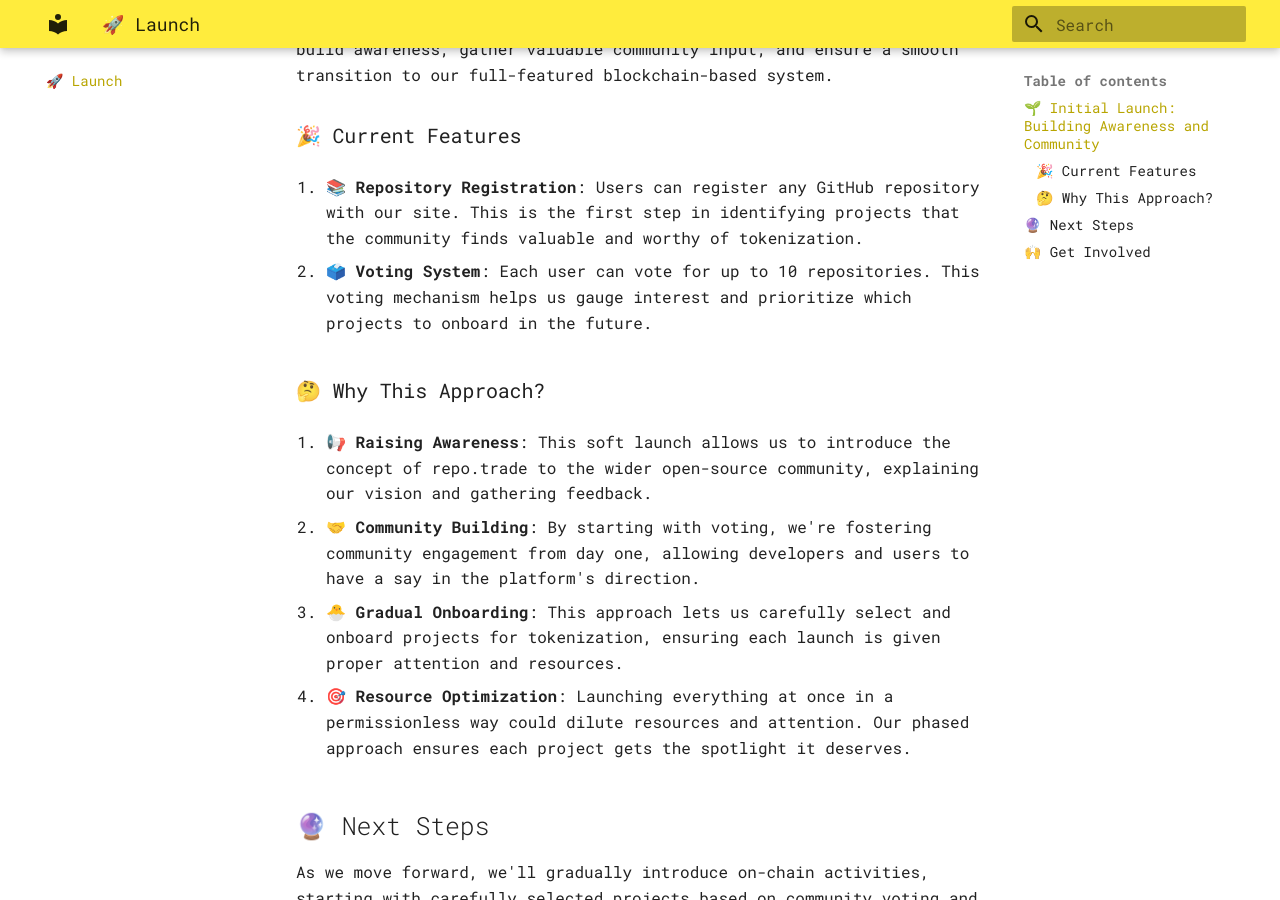
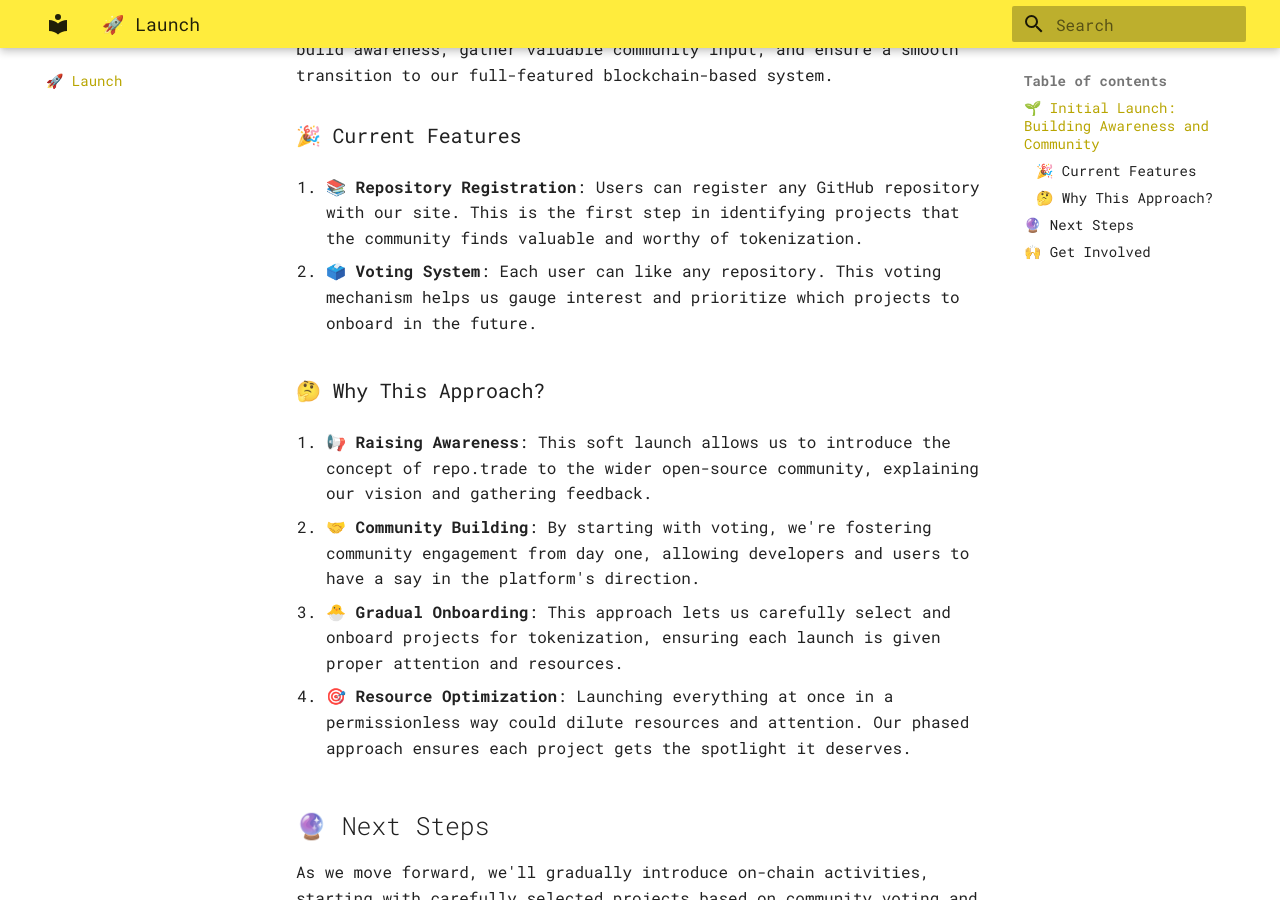
Before and after one commit to repotrade/docs, an MkDocs documentation site: the page built from docs/launch.md, in a window 1280 px wide and 900 px high, scrolled down 370 px. Built offline with MkDocs 1.6.1 and Material for MkDocs 9.7.7, drawn with Linux system fonts in a browser that asks for light colours.

Commit message:
📝 docs: no more voting limits

```diff
--- a/docs/launch.md
+++ b/docs/launch.md
@@ -8,7 +8,7 @@ At repo.trade, we're taking a measured approach to our launch, starting with a s
 
 1. 📚 **Repository Registration**: Users can register any GitHub repository with our site. This is the first step in identifying projects that the community finds valuable and worthy of tokenization.
 
-2. 🗳️ **Voting System**: Each user can vote for up to 10 repositories. This voting mechanism helps us gauge interest and prioritize which projects to onboard in the future.
+2. 🗳️ **Voting System**: Each user can like any repository. This voting mechanism helps us gauge interest and prioritize which projects to onboard in the future.
 
 ### 🤔 Why This Approach?
 
```
